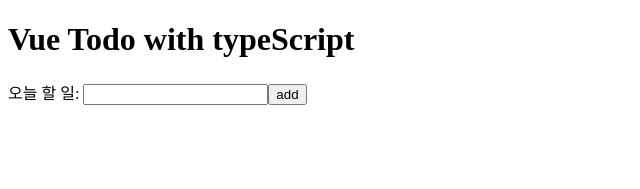
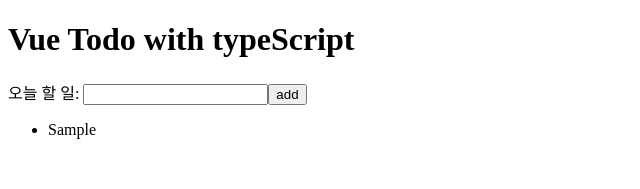
Before and after one commit to miirmoon/learn-vue-typescript, a Vue app in the folder practice/vue-todo/: page / in a window 1280 px wide. Both pictures are taken after typing "Sample" into the empty fields and a click on the button "add". Shown: the top 189 px of the page, without its empty margins (0-640 px from the left). Built offline with nearby package versions, Linux system fonts and the light colour scheme.

Commit message:
[✨ feat]: 할 일 조회 기능 구현

```diff
--- a/practice/vue-todo/src/App.vue
+++ b/practice/vue-todo/src/App.vue
@@ -1,23 +1,51 @@
 <template>
   <div>
+    <header>
       <h1>Vue Todo with typeScript</h1>
+    </header>
+    <main>
       <TodoInput
         :item="todoText"
         @inputVal="updateTodoText"
         @add="addTodoItem"
       ></TodoInput>
+      <div>
+        <ul>
+          <TodoListItem
+            v-for="(todoItem, index) in todoItems"
+            :key="index"
+            :todoItem="todoItem"
+          ></TodoListItem>
+        </ul>
+      </div>
+    </main>
   </div>
 </template>
 
 <script lang="ts">
 import { defineComponent } from "vue";
 import TodoInput from "./components/TodoInput.vue";
+import TodoListItem from "./components/TodoListItem.vue";
+
+const STORAGE_KEY = "vue-todo-ts-v1";
+const storage = {
+  save(todoItems: any[]) {
+    const parsed = JSON.stringify(todoItems); // 직렬화
+    localStorage.setItem(STORAGE_KEY, parsed);
+  },
+  fetch() {
+    const todoItems = localStorage.getItem(STORAGE_KEY) || "[]";
+    const result = JSON.parse(todoItems);
+    return result;
+  },
+};
 
 export default defineComponent({
-  components: { TodoInput },
+  components: { TodoInput, TodoListItem },
   data() {
     return {
       todoText: "",
+      todoItems: [] as any[],
     };
   },
   methods: {
@@ -26,12 +54,20 @@
     },
     addTodoItem() {
       const value = this.todoText;
-      localStorage.setItem(value, value);
+      this.todoItems.push(value);
+      storage.save(this.todoItems);
+      // localStorage.setItem("", value);
       this.initTodoText();
     },
     initTodoText() {
       this.todoText = "";
     },
+    fetchTodoItems() {
+      this.todoItems = storage.fetch();
+    },
+  },
+  created() {
+    this.fetchTodoItems();
   },
 });
 </script>
--- /dev/null
+++ b/practice/vue-todo/src/components/TodoListItem.vue
@@ -0,0 +1,15 @@
+<template>
+  <li>{{ todoItem }}</li>
+</template>
+
+<script lang="ts">
+import { defineComponent } from "vue";
+
+export default defineComponent({
+  props: {
+    todoItem: String,
+  },
+});
+</script>
+
+<style scoped></style>
```
Lines whose indentation alone changed are shown as unchanged.
